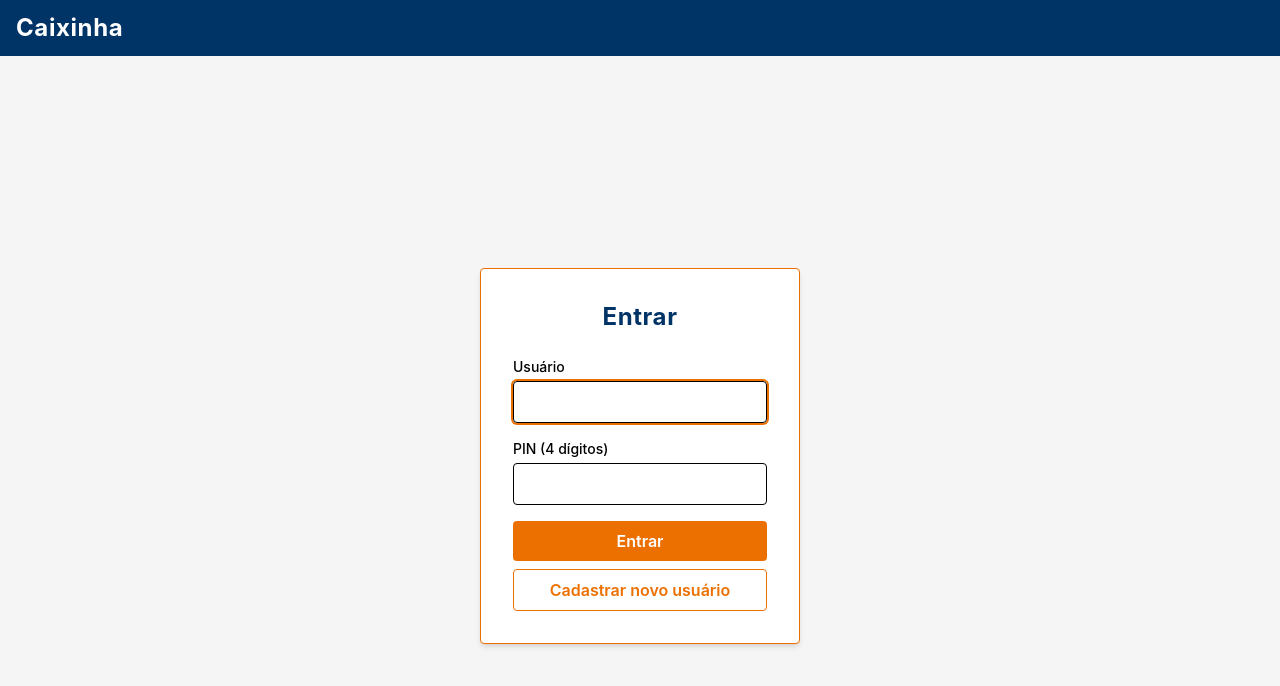
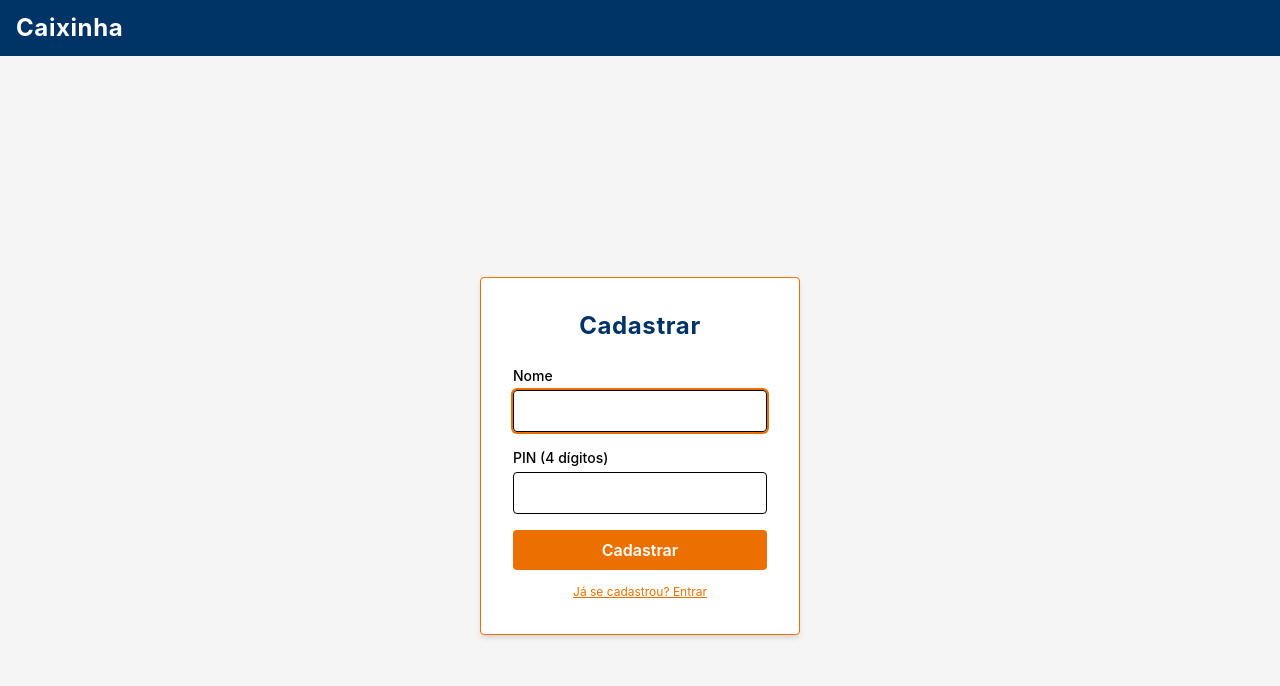
Before and after one commit to andrevmoraes/caixinha, a React (Vite) app: page / in a window 1280 px wide. Shown: the top 686 px of the page. Built offline with nearby package versions, Linux system fonts and the light colour scheme.

Commit message:
refactor: swap Login and Register components, update labels and button texts

```diff
--- a/src/App.jsx
+++ b/src/App.jsx
@@ -113,11 +113,11 @@ function App() {
           path="/"
           element={
             !user ? (
-              <Login
-                onLogin={handleLogin}
+              <Register
+                onRegister={handleRegister}
                 loading={loading}
-                error={loginError}
-                onRegisterClick={() => navigate('/register')}
+                error={registerError}
+                onBack={() => navigate('/login')}
               />
             ) : (
               <Navigate to={user.is_admin ? '/admin' : '/dashboard'} />
@@ -125,14 +125,14 @@ function App() {
           }
         />
         <Route
-          path="/register"
+          path="/login"
           element={
             !user ? (
-              <Register
-                onRegister={handleRegister}
+              <Login
+                onLogin={handleLogin}
                 loading={loading}
-                error={registerError}
-                onBack={() => navigate('/')}
+                error={loginError}
+                onRegisterClick={() => navigate('/')}
               />
             ) : (
               <Navigate to={user.is_admin ? '/admin' : '/dashboard'} />
--- a/src/components/Login.jsx
+++ b/src/components/Login.jsx
@@ -20,7 +20,7 @@ export default function Login({ onLogin, loading, error, onRegisterClick }) {
       <form onSubmit={handleSubmit} className="bg-white p-6 sm:p-8 rounded shadow-md w-full max-w-xs border border-[var(--color-laranja-itau)]">
         <h2 className="text-2xl font-bold mb-6 text-center text-[var(--color-marinho-itau)] tracking-wide">Entrar</h2>
         <div className="mb-4">
-          <label className="block mb-1 text-sm font-medium">Usuário</label>
+          <label className="block mb-1 text-sm font-medium">Nome</label>
           <input
             type="text"
             className="w-full border rounded px-3 py-2 focus:outline-none focus:ring-2 focus:ring-[var(--color-laranja-itau)]"
@@ -50,7 +50,7 @@ export default function Login({ onLogin, loading, error, onRegisterClick }) {
         </button>
         <button
           type="button"
-          className="w-full border border-[var(--color-laranja-itau)] text-[var(--color-laranja-itau)] py-2 rounded font-semibold hover:bg-orange-50 transition"
+          className="w-full text-xs text-[var(--color-laranja-itau)] underline hover:text-orange-700 mt-1"
           onClick={onRegisterClick}
           disabled={loading}
         >
--- a/src/components/Register.jsx
+++ b/src/components/Register.jsx
@@ -20,7 +20,7 @@ export default function Register({ onRegister, loading, error, onBack }) {
       <form onSubmit={handleSubmit} className="bg-white p-6 sm:p-8 rounded shadow-md w-full max-w-xs border border-[var(--color-laranja-itau)]">
         <h2 className="text-2xl font-bold mb-6 text-center text-[var(--color-marinho-itau)] tracking-wide">Cadastrar</h2>
         <div className="mb-4">
-          <label className="block mb-1 text-sm font-medium">Usuário</label>
+          <label className="block mb-1 text-sm font-medium">Nome</label>
           <input
             type="text"
             className="w-full border rounded px-3 py-2 focus:outline-none focus:ring-2 focus:ring-[var(--color-laranja-itau)]"
@@ -50,11 +50,11 @@ export default function Register({ onRegister, loading, error, onBack }) {
         </button>
         <button
           type="button"
-          className="w-full border border-[var(--color-laranja-itau)] text-[var(--color-laranja-itau)] py-2 rounded font-semibold hover:bg-orange-50 transition"
+          className="w-full text-xs text-[var(--color-laranja-itau)] underline hover:text-orange-700 mt-1"
           onClick={onBack}
           disabled={loading}
         >
-          Voltar para login
+          Já se cadastrou? Entrar
         </button>
       </form>
     </div>
--- a/src/components/UserDashboard.jsx
+++ b/src/components/UserDashboard.jsx
@@ -108,12 +108,15 @@ export default function UserDashboard({ user }) {
       {/* Removido: meses pendentes em texto, pois agora é visual na grade */}
       <form onSubmit={handleUpload} className="mb-4 flex flex-col gap-3">
         <label className="block mb-2 font-semibold">Selecione os meses que está pagando:</label>
+        <div className="text-center font-bold text-lg mb-2">2026</div>
         <div className="grid grid-cols-2 sm:grid-cols-3 gap-4 mb-4">
           {MESES_2026.map(mes => {
             const isPago = mesesPagos.includes(mes);
             const isPendente = mesesPendentes.includes(mes);
             const isDisponivel = !isPago && !isPendente;
             const isSelecionado = selectedMeses.includes(mes);
+            // Extrai só o nome do mês
+            const nomeMes = mes.split('/')[0];
             return (
               <button
                 type="button"
@@ -137,7 +140,7 @@ export default function UserDashboard({ user }) {
                 tabIndex={!isDisponivel ? -1 : 0}
                 aria-pressed={isSelecionado}
               >
-                {mes}
+                {nomeMes}
               </button>
             );
           })}
```
